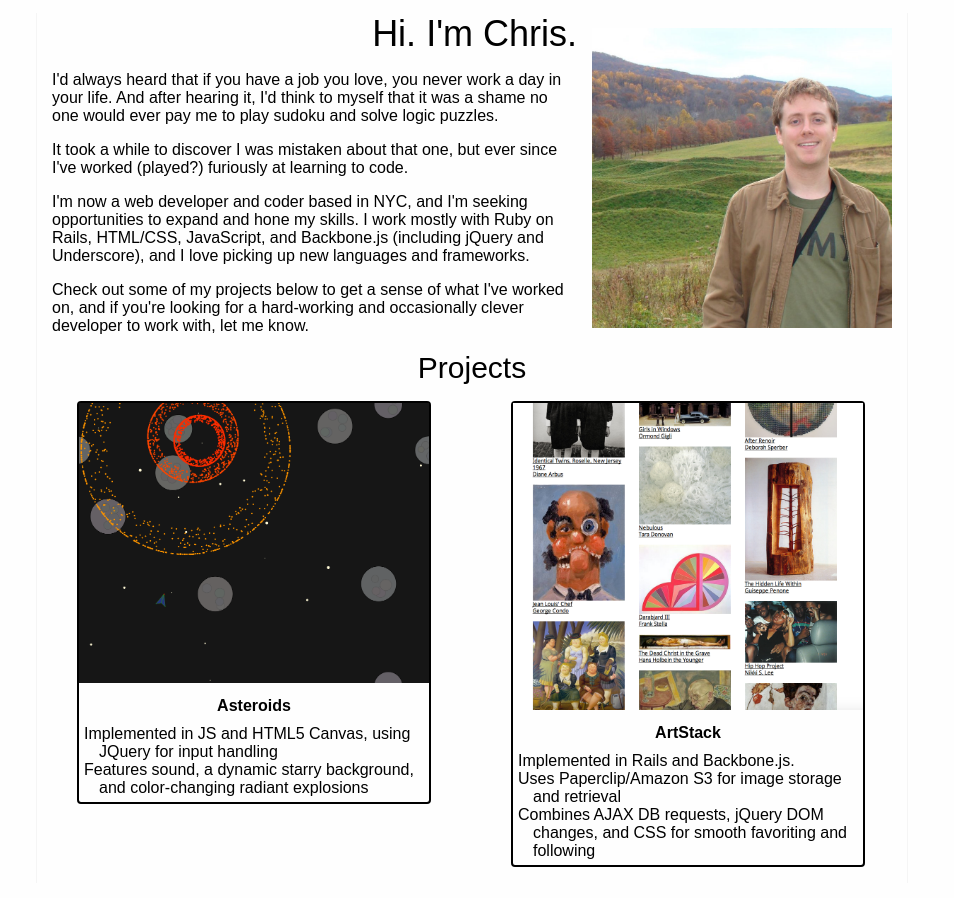
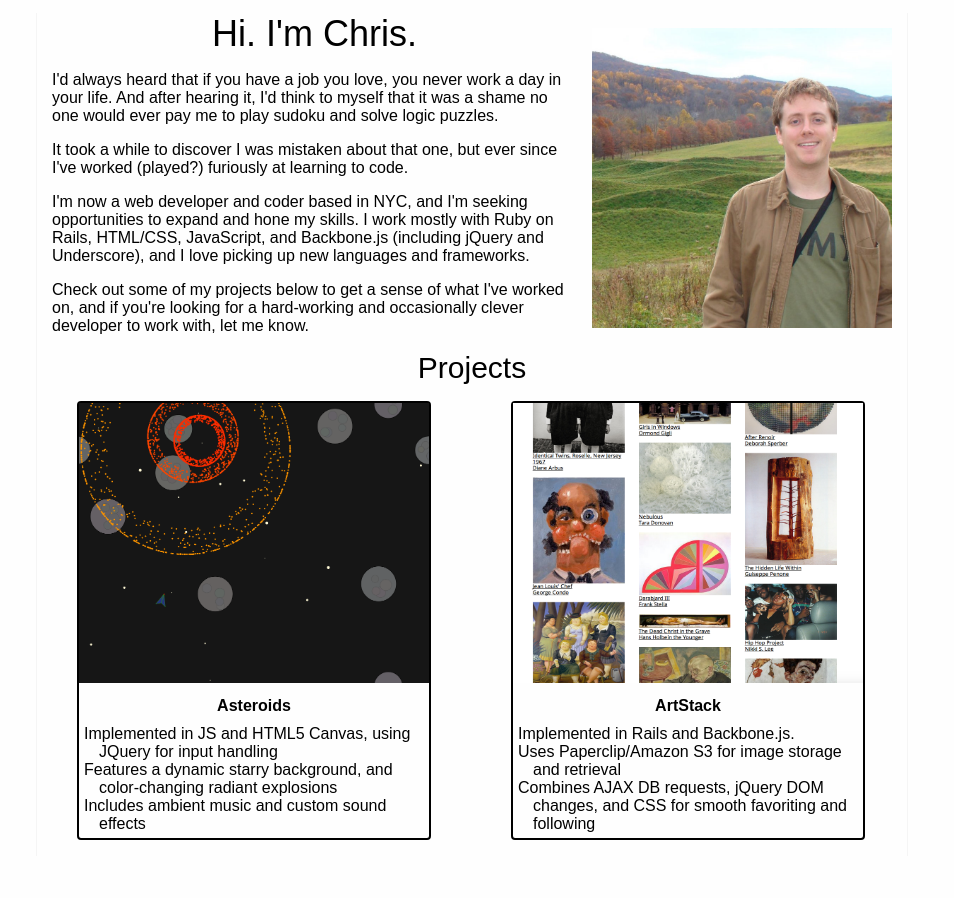
Before and after one commit to chrisboaks/profile, a plain HTML site: page index.html in a window 1280 px wide. Shown: the part 71-969 px from the top of the page, without its empty margins (168-1122 px from the left). After the commit the page ends 942 px from the top, so only its background shows below. Drawn offline with Linux system fonts and the light colour scheme.

Commit message:
Style tweaks

```diff
--- a/index.html
+++ b/index.html
@@ -10,7 +10,7 @@
 <header class="group">
 <div class="header-container group">
   <div class="logo">
-    <img src="logo.png"></img>
+    <img src="logo.png">
   </div>
 
   <ul class="group">
@@ -58,7 +58,8 @@
             <h4>Asteroids</h4>
             <ul>
               <li>Implemented in JS and HTML5 Canvas, using JQuery for input handling</li>
-              <li>Features sound, a dynamic starry background, and color-changing radiant explosions</li>
+              <li>Features a dynamic starry background, and color-changing radiant explosions</li>
+              <li>Includes ambient music and custom sound effects</li>
             </ul>
           </figcaption>
         </figure>
--- a/stylesheet.css
+++ b/stylesheet.css
@@ -5,6 +5,7 @@ html, body, main, h1, h2, h3, header, img, ul, li, a {
   font: inherit;
   font-family: sans-serif;
   -webkit-appearance: none;
+  -moz-appearance: none;
 }
 
 .group:after, .group:before {
@@ -76,12 +77,6 @@ main {
   border-right: 1px solid #F5F5F5;
 }
 
-h1 {
-  font-size: 36px;
-  text-align: center;
-  display: block;
-}
-
 h2 {
   text-align: center;
   font-size: 30px;
@@ -101,9 +96,9 @@ div.logo img {
 }
 
 section.bio h1 {
-  /*display: block;*/
-  /*float: right;*/
-  text-align: right;
+  font-size: 36px;
+  text-align: center;
+  display: block;
   margin: 15px;
 }
 
@@ -142,6 +137,8 @@ figure.project {
 
 figure.project img {
   width: 100%;
+  height: 280px;
+  overflow: hidden;
 }
 
 figure.project figcaption {
```
